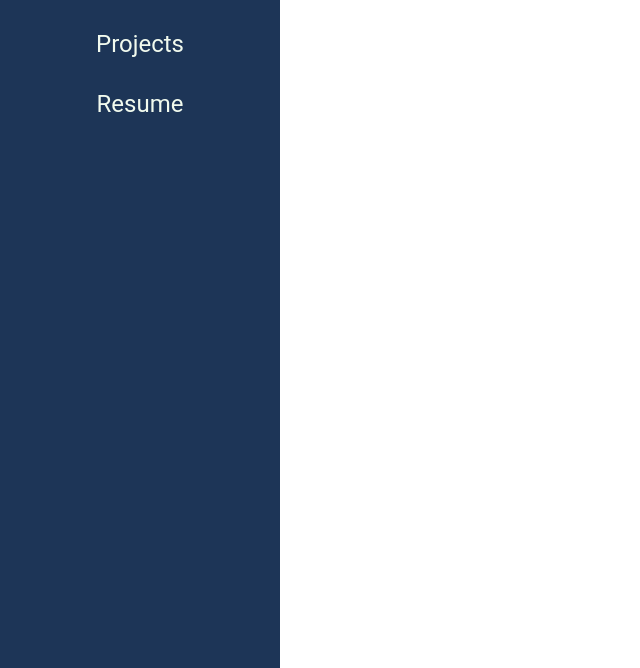
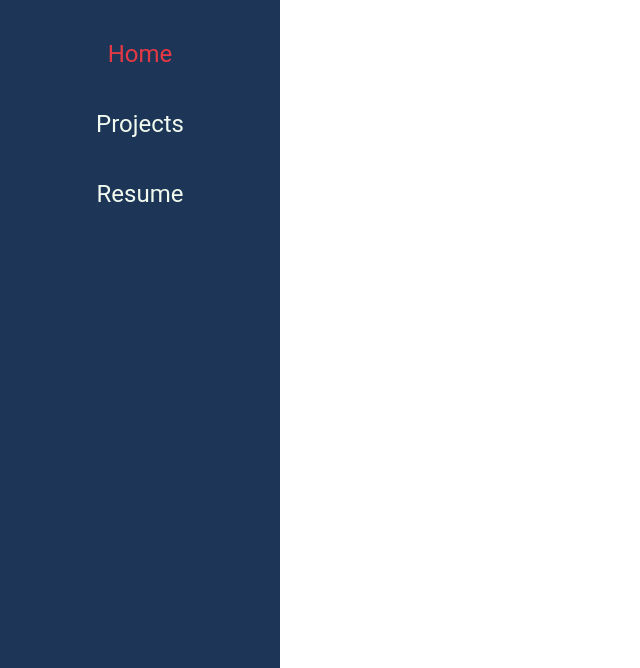
Before and after one commit to ChristopherJKuo/Portfolio, a website: page public/src/index.html in a window 1280 px wide. Shown: the part 132-800 px from the top of the page, without its empty margins (0-640 px from the left). Drawn offline with Linux system fonts and the light colour scheme.

Commit message:
added htmx page switching

```diff
--- a/public/src/index.html
+++ b/public/src/index.html
@@ -8,13 +8,16 @@
     <meta name="viewport" content="width=device-width, initial-scale=1" />
   </head>
   <body>
-    <div class="sidenav">
-      <a class="navtitle">Christopher Kuo</a>
-      <a class="navtext">Projects</a>
-      <a class="navtext">Resume</a>
-    </div>
-    <div class="content">
-      <h1>HELLO WORLD</h1>
+    <div id="nav-and-content">
+      <div class="sidenav">
+        <a class="nav-title">Christopher Kuo</a>
+        <a class="nav-link nav-selected" hx-get="/" hx-target="#nav-and-content">Home</a>
+        <a class="nav-link inactive-nav" hx-get="/projects" hx-target="#nav-and-content">Projects</a>
+        <a class="nav-link inactive-nav" hx-get="/Resume" hx-target="#nav-and-content">Resume</a>
+      </div>
+      <div class="content">
+        <h1>HELLO WORLD</h1>
+      </div>
     </div>
   </body>
 </html>
--- a/public/src/styles.css
+++ b/public/src/styles.css
@@ -4,7 +4,7 @@
 #F1FAEE - off white
 #a8dadc - light blue
 #457b9d - dark blue
-#1d3557 - navy blue
+#1d3557 - navy blue default base color
 */
 
 body {
@@ -27,14 +27,31 @@ body {
   color: #f1faee;
   text-align: center;
 }
-.navtitle {
+.nav-title {
   display: block;
   padding: 1rem 0;
   font-size: 2.5rem;
 }
-.navtext {
+.nav-link {
   display: block;
   padding: 1rem 0;
+  margin: 10px 0;
+}
+.nav-link:hover {
+  cursor: pointer;
+}
+.inactive-nav {
+  box-shadow: inset 0 0 0 0 #1d3557;
+  border: 1px #1d3557;
+  border-radius: 10px;
+  transition: color 0.3s ease-in-out, box-shadow 0.3s ease-in-out;
+}
+.inactive-nav:hover {
+  box-shadow: inset 280px 0 0 0 #f1faee;
+  color: #1d3557;
+}
+.nav-selected {
+  color: #e63946;
 }
 .content {
   margin-left: 280px; /* Same as the width of the sidenav */
--- a/server.js
+++ b/server.js
@@ -13,6 +13,10 @@ app.get("/", (req, res) => {
   res.sendFile(path.join(__dirname, "public", "src", "index.html"));
 });
 
+app.get("/projects", (req, res) => {
+  res.sendFile(path.join(__dirname, "public", "src", "projects.html"));
+});
+
 app.listen(port, () => {
   console.log(`Example app listening at http://localhost:${port}`);
 });
```
Also changed, not shown: public/src/projects.html (added, +11 -0 lines), 1 other file.
